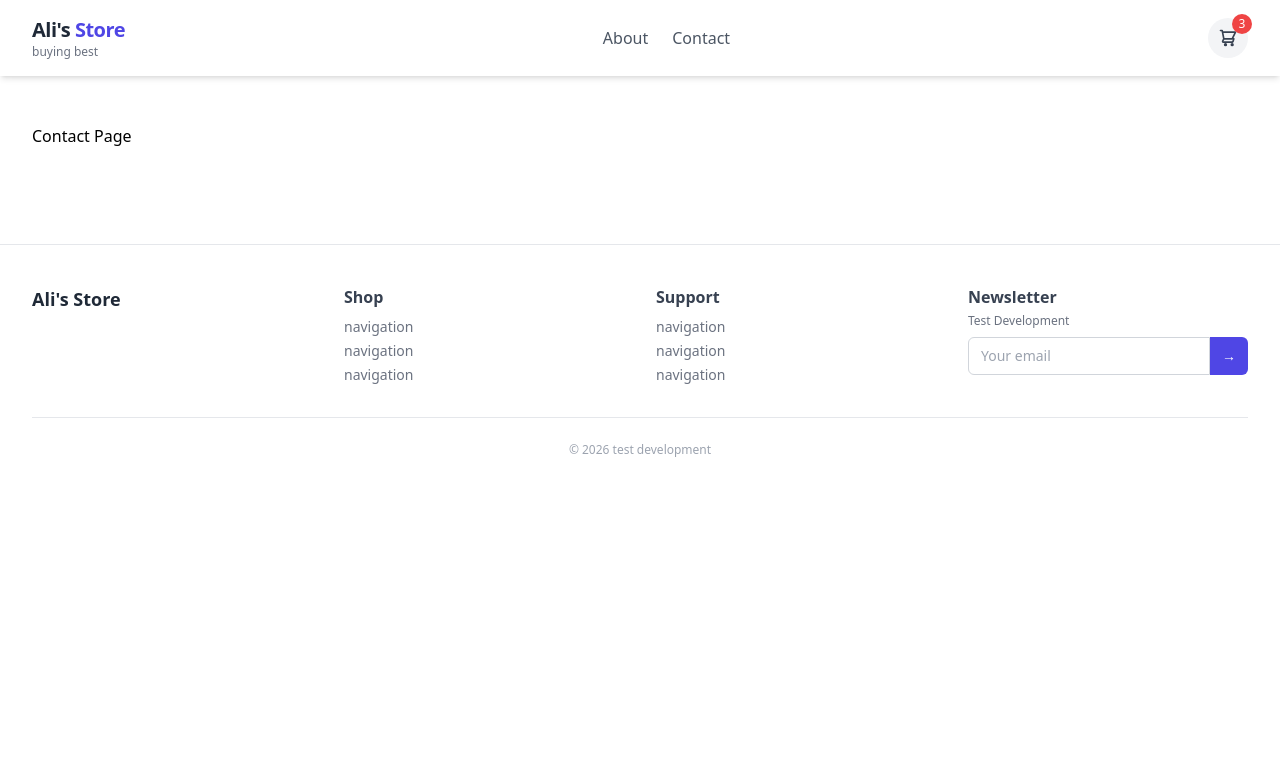
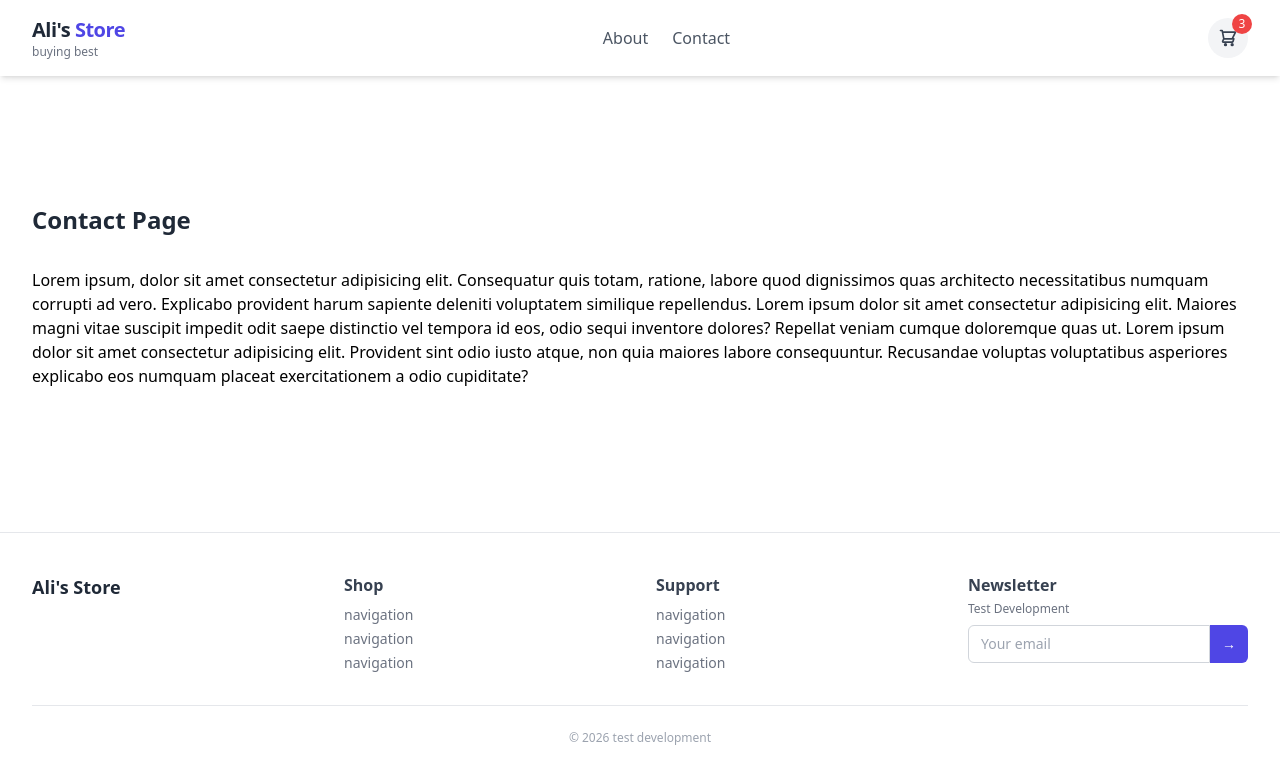
Before and after one commit to alidtx/ali-pratice-nuxt-project, a Nuxt app: page /contact in a window 1280 px wide. Shown: the top 784 px of the page. Built offline with nearby package versions, Linux system fonts and the light colour scheme.

Commit message:
design about and contact page

```diff
--- a/layouts/default.vue
+++ b/layouts/default.vue
@@ -29,7 +29,7 @@ import CartIcon from '~/components/Icons/cartIcon.vue';
         </div>
     </header>
 
-    <main class="flex-1 w-full max-w-7xl mx-auto px-4 sm:px-6 lg:px-8 py-8 md:py-12">
+    <main class="mx-auto max-w-7xl px-4 pb-24 pt-24 sm:px-6 lg:px-8">
         <slot />
     </main>
 
--- a/pages/about.vue
+++ b/pages/about.vue
@@ -1,7 +1,18 @@
 <script setup>
 </script>
 <template>
-       <div>
-            <h4>About Page</h4>
-       </div>
+      <div>
+        <h3 class="text-2xl font-bold text-gray-800 py-8">
+            About Page
+        </h3>
+        <p>Lorem ipsum, dolor sit amet consectetur adipisicing elit. Consequatur quis totam, ratione, labore quod
+            dignissimos quas architecto necessitatibus numquam corrupti ad vero. Explicabo provident harum sapiente
+            deleniti voluptatem similique repellendus.
+            Lorem ipsum dolor sit amet consectetur adipisicing elit. Maiores magni vitae suscipit impedit odit saepe
+            distinctio vel tempora id eos, odio sequi inventore dolores? Repellat veniam cumque doloremque quas ut.
+            Lorem ipsum dolor sit amet consectetur adipisicing elit. Provident sint odio iusto atque, non quia maiores
+            labore consequuntur. Recusandae voluptas voluptatibus asperiores explicabo eos numquam placeat
+            exercitationem a odio cupiditate?
+        </p>
+    </div>
 </template>
--- a/pages/contact.vue
+++ b/pages/contact.vue
@@ -1,7 +1,18 @@
 <script setup>
 </script>
 <template>
-       <div>
-            <h4>Contact Page</h4>
-       </div>
+    <div>
+        <h3 class="text-2xl font-bold text-gray-800 py-8">
+            Contact Page
+        </h3>
+        <p>Lorem ipsum, dolor sit amet consectetur adipisicing elit. Consequatur quis totam, ratione, labore quod
+            dignissimos quas architecto necessitatibus numquam corrupti ad vero. Explicabo provident harum sapiente
+            deleniti voluptatem similique repellendus.
+            Lorem ipsum dolor sit amet consectetur adipisicing elit. Maiores magni vitae suscipit impedit odit saepe
+            distinctio vel tempora id eos, odio sequi inventore dolores? Repellat veniam cumque doloremque quas ut.
+            Lorem ipsum dolor sit amet consectetur adipisicing elit. Provident sint odio iusto atque, non quia maiores
+            labore consequuntur. Recusandae voluptas voluptatibus asperiores explicabo eos numquam placeat
+            exercitationem a odio cupiditate?
+        </p>
+    </div>
 </template>
```
